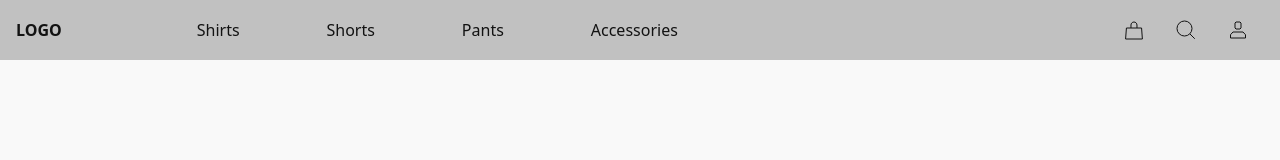
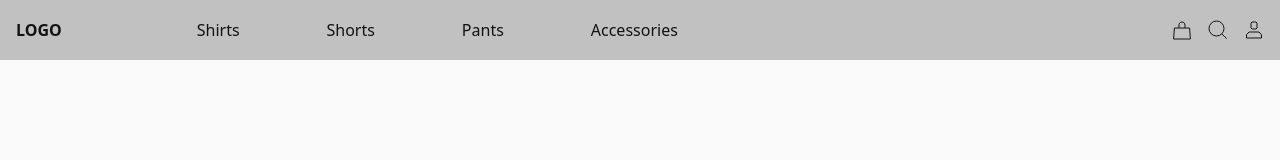
Before and after one commit to duncanmatt/ecomm_next, a Next.js app: page / in a window 1280 px wide. Shown: the top 160 px of the page. Built offline with nearby package versions, Linux system fonts and the light colour scheme.

Commit message:
responsive header with navigation
cart and profile pages

```diff
--- a/src/components/header/Desktop.tsx
+++ b/src/components/header/Desktop.tsx
@@ -45,18 +45,22 @@ const Desktop = () => {
 			<div>
 				<ul>
 					<li className='py-2 inline-block'>
-						<span className='flex me-1rem cursor-pointer'>
-							<CartIcon />
+						<span className='flex'>
+							<Link href='/Cart'>
+								<CartIcon />
+							</Link>
 						</span>
 					</li>
-					<li className='py-2 inline-block'>
-						<span className='flex mx-1rem cursor-pointer'>
+					<li className='py-2 mx-1rem inline-block'>
+						<span className='flex cursor-pointer'>
 							<SearchIcon />
 						</span>
 					</li>
 					<li className='py-2 inline-block'>
-						<span className='flex mx-1rem cursor-pointer'>
-							<ProfileIcon />
+						<span className='flex'>
+							<Link href='/Profile'>
+								<ProfileIcon />
+							</Link>
 						</span>
 					</li>
 				</ul>
--- a/src/components/header/Mobile.tsx
+++ b/src/components/header/Mobile.tsx
@@ -1,4 +1,5 @@
 import { useState } from 'react';
+import Link from 'next/link';
 import Logo from './Logo';
 import Menu from './Menu';
 import SearchIcon from './SearchIcon';
@@ -25,8 +26,10 @@ const Mobile = () => {
 					{!menuOpen && (
 						<>
 							<li className='py-2 inline-block'>
-								<span className='flex me-1rem cursor-pointer'>
-									<CartIcon />
+								<span className='flex'>
+									<Link href='/Cart'>
+										<CartIcon />
+									</Link>
 								</span>
 							</li>
 							<li className='py-2 inline-block'>
@@ -38,7 +41,7 @@ const Mobile = () => {
 					)}
 					<li className='py-2 inline-block'>
 						<span
-							className='flex ms-1rem cursor-pointer'
+							className='flex cursor-pointer'
 							onClick={toggleMenu}>
 							{menuOpen ? <CloseIcon /> : <BurgerIcon />}
 						</span>
--- /dev/null
+++ b/src/pages/Profile.tsx
@@ -0,0 +1,7 @@
+import Layout from '@/components/Layout';
+
+const Profile = () => {
+	return <Layout>PROFILE</Layout>;
+};
+
+export default Profile;
```
